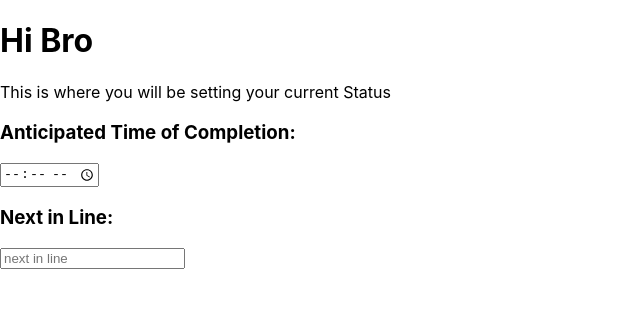
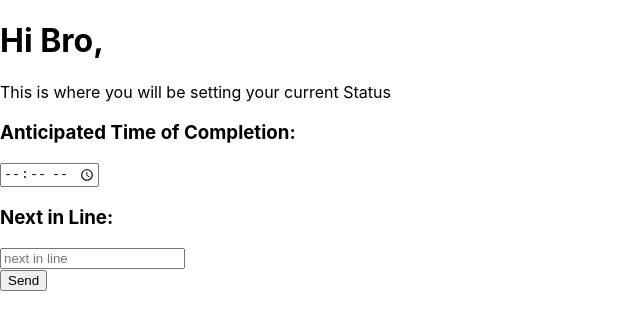
Before and after one commit to whitejamesthe2nd/edwardsSite, a React (Create React App) app: page /EdwardsPlace in a window 1280 px wide. Shown: the top 330 px of the page, without its empty margins (0-640 px from the left). Built offline with nearby package versions, Linux system fonts and the light colour scheme.

Commit message:
dispatch for completion

```diff
--- a/src/Components/EdwardsPlace/EdwardsPlaceComponent.js
+++ b/src/Components/EdwardsPlace/EdwardsPlaceComponent.js
@@ -1,14 +1,37 @@
-import React from 'react';
+import React,{useState} from 'react';
+import {useDispatch} from 'react-redux';
+import {completion} from '../../redux/actions/CompletionActions'
 
 let EdwardsPlaceComponent = ()=>{
+    const dispatch = useDispatch();
+    const [time,setTime] = useState(null);
+    const [person,setPerson] = useState(null);
+
+    const handleSubmit = (e)=>{
+        e.preventDefault();
+        let data = {
+            time,
+            person
+        }
+        console.log(data);
+        dispatch(completion(data))
+
+    }
+
+
     return(
         <div>
-            <h1>Hi Bro</h1>
+            <h1>Hi Bro,</h1>
             <p>This is where you will be setting your current Status</p>
+            <form onSubmit={handleSubmit}>
+
             <h3>Anticipated Time of Completion:</h3>
-            <input type='time' placeholder='Time of Completion'></input>
+            <input type='time' placeholder='Time of Completion' onChange={(e)=> setTime(e.target.value)}></input>
             <h3>Next in Line:</h3>
-            <input type='text' placeholder='next in line'></input>
+            <input type='text' placeholder='next in line' onChange={(e)=>setPerson(e.target.value)}></input>
+            <br />
+            <button type='submit'>Send</button>
+            </form>
 
         </div>
     )
```
